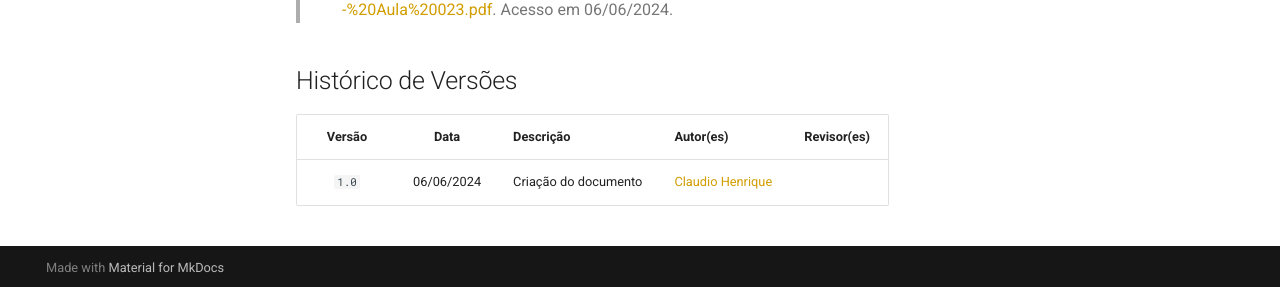
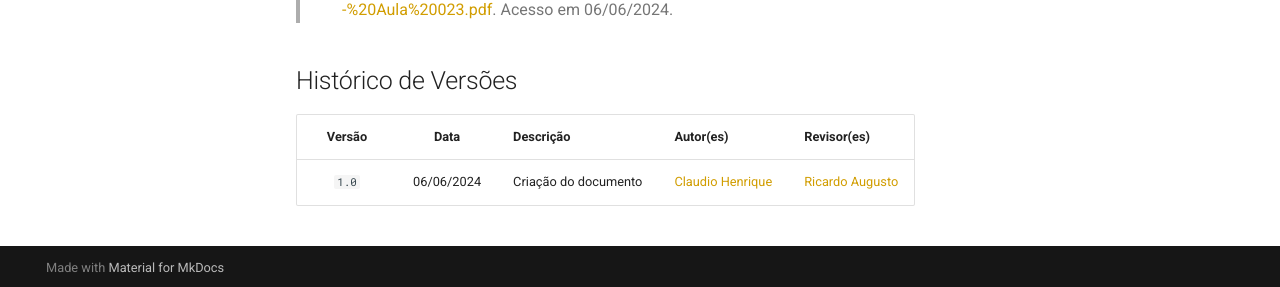
Before and after one commit to Requisitos-de-Software/2024.1-Serasa, an MkDocs documentation site: the page built from docs/verificacao/grupo+1/elicitacao/requisitos_elicitados.md, in a window 1280 px wide and 900 px high, scrolled down 1375 px. Shown: the part 610-897 px from the top of the window. Built offline with MkDocs 1.6.1 and Material for MkDocs 9.7.7, drawn with Linux system fonts in a browser that asks for light colours; comment, search, counter and statistics services are not loaded.

Commit message:
add revisor

```diff
--- a/docs/verificacao/grupo+1/elicitacao/requisitos_elicitados.md
+++ b/docs/verificacao/grupo+1/elicitacao/requisitos_elicitados.md
@@ -54,4 +54,4 @@ Aqui será apresentado todos os problemas identificados durante o processo de ve
 
 | Versão | Data | Descrição | Autor(es) | Revisor(es) |
 | :----: | :--: | --------- | ----------- | ------ |
-| `1.0`  | 06/06/2024 | Criação do documento |[Claudio Henrique](https://github.com/claudiohsc) | [ ]() |
+| `1.0`  | 06/06/2024 | Criação do documento |[Claudio Henrique](https://github.com/claudiohsc) | [Ricardo Augusto ](https://www.github.com/avmricardo) |
```
Also changed, not shown: docs/verificacao/grupo+1/elicitacao/perfil_do_usuario.md (+1 -1 lines).
